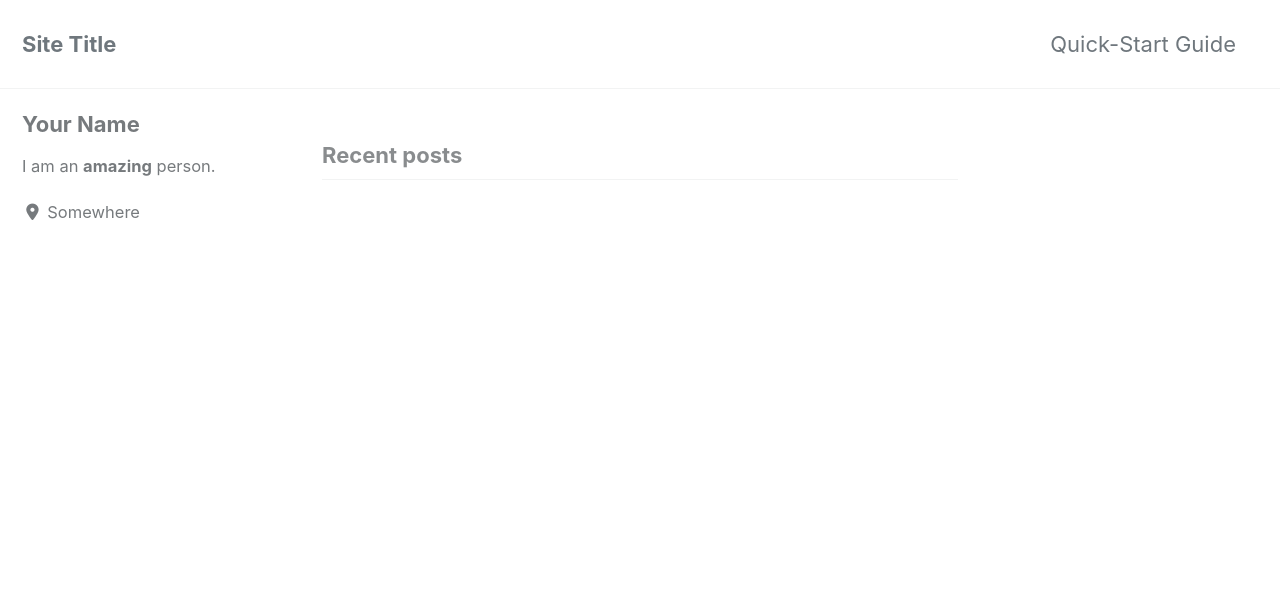
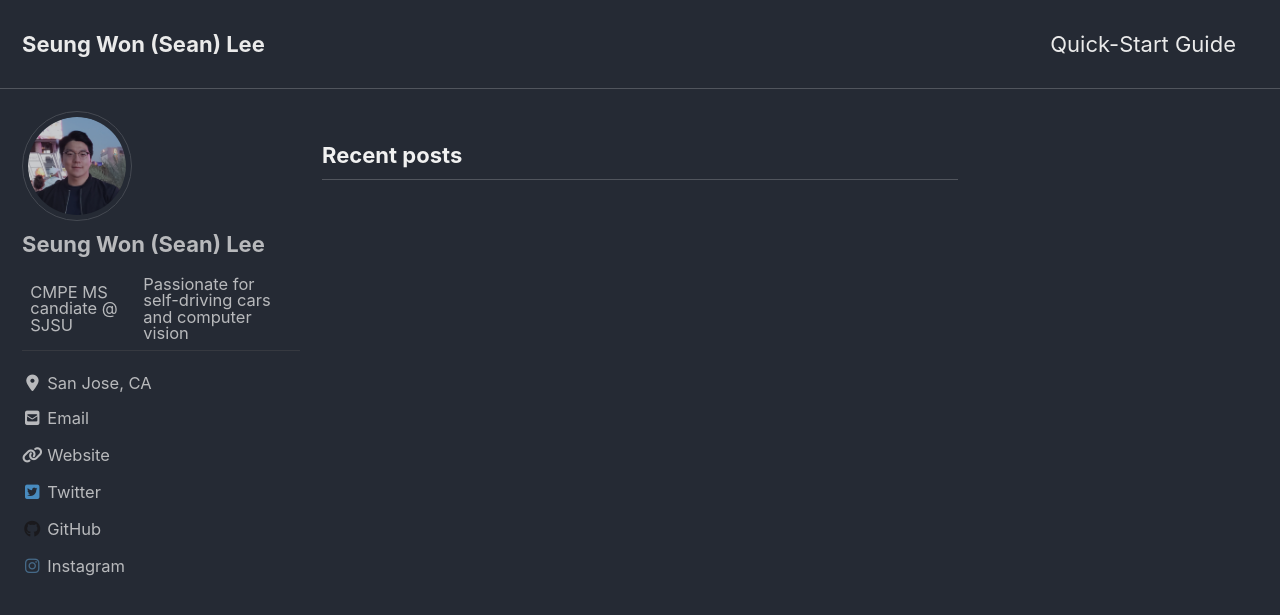
Before and after one commit to swdev1202/swdev1202.github.io, a Jekyll site: the page built from index.html, in a window 1280 px wide and 900 px high. Shown: the top 615 px of the window. Built offline with Jekyll 4.4.1, drawn with Linux system fonts in a browser that asks for light colours; cached includes are drawn as plain includes; nearby versions of some CDN libraries; the list of posts is cut into pages by our own code; some of the changed text lies outside the part shown.

Commit message:
changing some bio

```diff
--- a/_config.yml
+++ b/_config.yml
@@ -12,15 +12,15 @@
 
 # theme                  : "minimal-mistakes-jekyll"
 # remote_theme           : "mmistakes/minimal-mistakes"
-minimal_mistakes_skin    : "default" # "air", "aqua", "contrast", "dark", "dirt", "neon", "mint", "plum", "sunrise"
+minimal_mistakes_skin    : "dark" # "air", "aqua", "contrast", "dark", "dirt", "neon", "mint", "plum", "sunrise"
 
 # Site Settings
 locale                   : "en-US"
-title                    : "Site Title"
+title                    : "Seung Won (Sean) Lee"
 title_separator          : "-"
 subtitle                 : # site tagline that appears below site title in masthead
-name                     : "Your Name"
-description              : "An amazing website."
+name                     : "Seung Won (Sean) Lee"
+description              : "My Playground"
 url                      : # the base hostname & protocol for your site e.g. "https://mmistakes.github.io"
 baseurl                  : # the subpath of your site, e.g. "/blog"
 repository               : # GitHub username/repo-name e.g. "mmistakes/minimal-mistakes"
@@ -107,52 +107,40 @@ analytics:
 
 # Site Author
 author:
-  name             : "Your Name"
-  avatar           : # path of avatar image, e.g. "/assets/images/bio-photo.jpg"
-  bio              : "I am an **amazing** person."
-  location         : "Somewhere"
+  name             : "Seung Won (Sean) Lee"
+  avatar           : "/assets/images/head-shot.png"
+  bio              : "CMPE MS candiate @ SJSU | Passionate for self-driving cars and computer vision"
+  location         : "San Jose, CA"
   email            :
   links:
     - label: "Email"
       icon: "fas fa-fw fa-envelope-square"
-      # url: mailto:your.name@email.com
+      url: swdev1202@gmail.com
     - label: "Website"
       icon: "fas fa-fw fa-link"
-      # url: "https://your-website.com"
+      url: "https://swdev1202.github.io/"
     - label: "Twitter"
       icon: "fab fa-fw fa-twitter-square"
-      # url: "https://twitter.com/"
-    - label: "Facebook"
-      icon: "fab fa-fw fa-facebook-square"
-      # url: "https://facebook.com/"
+      url: "https://twitter.com/SeungSean"
     - label: "GitHub"
       icon: "fab fa-fw fa-github"
-      # url: "https://github.com/"
+      url: "https://github.com/swdev1202"
     - label: "Instagram"
       icon: "fab fa-fw fa-instagram"
-      # url: "https://instagram.com/"
+      url: "https://www.instagram.com/swlee1202/"
 
 # Site Footer
 footer:
   links:
     - label: "Twitter"
       icon: "fab fa-fw fa-twitter-square"
-      # url:
-    - label: "Facebook"
-      icon: "fab fa-fw fa-facebook-square"
-      # url:
+      url: "https://twitter.com/SeungSean"
     - label: "GitHub"
       icon: "fab fa-fw fa-github"
-      # url:
-    - label: "GitLab"
-      icon: "fab fa-fw fa-gitlab"
-      # url:
-    - label: "Bitbucket"
-      icon: "fab fa-fw fa-bitbucket"
-      # url:
+      url: "https://github.com/swdev1202"
     - label: "Instagram"
       icon: "fab fa-fw fa-instagram"
-      # url:
+      url: "https://www.instagram.com/swlee1202/"
 
 
 # Reading Files
@@ -292,3 +280,11 @@ defaults:
       comments: # true
       share: true
       related: true
+
+  # _pages
+  - scope:
+      path: ""
+      type: pages
+    values:
+      layout: single
+      author_profile: true
```
Also changed, not shown: assets/images/head-shot.png (added).
